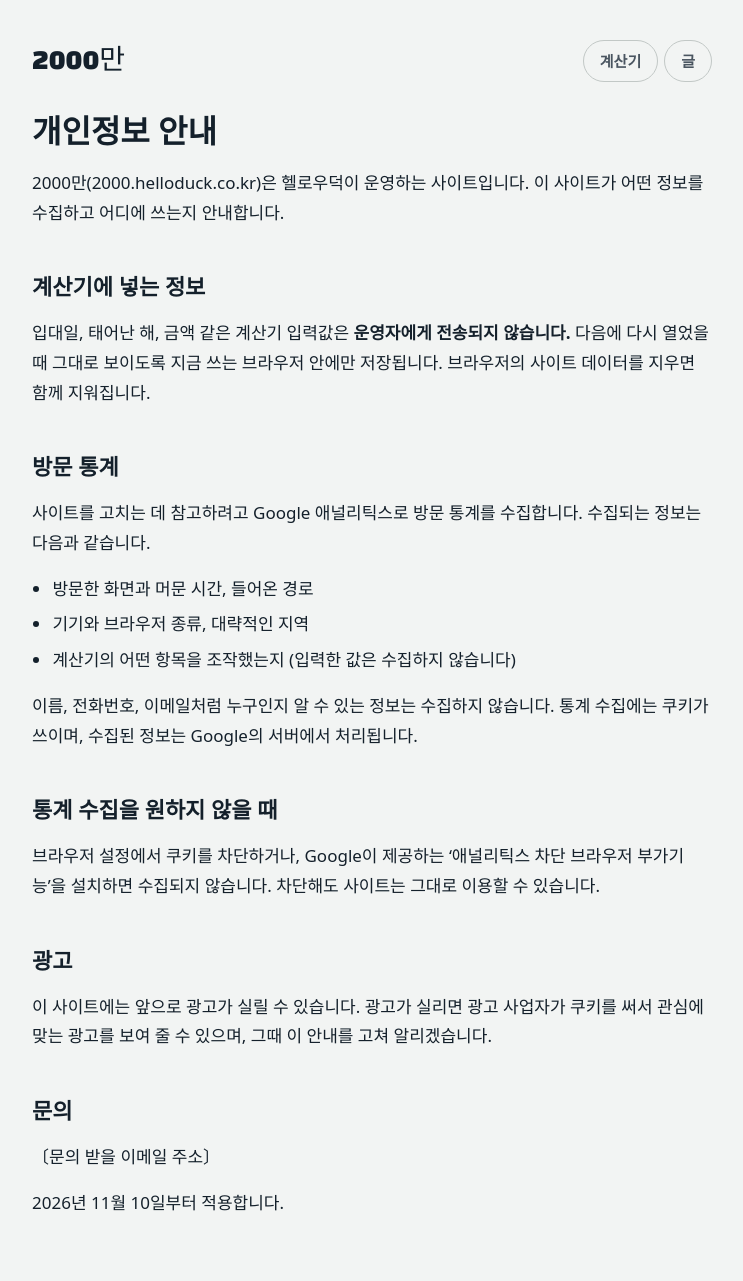
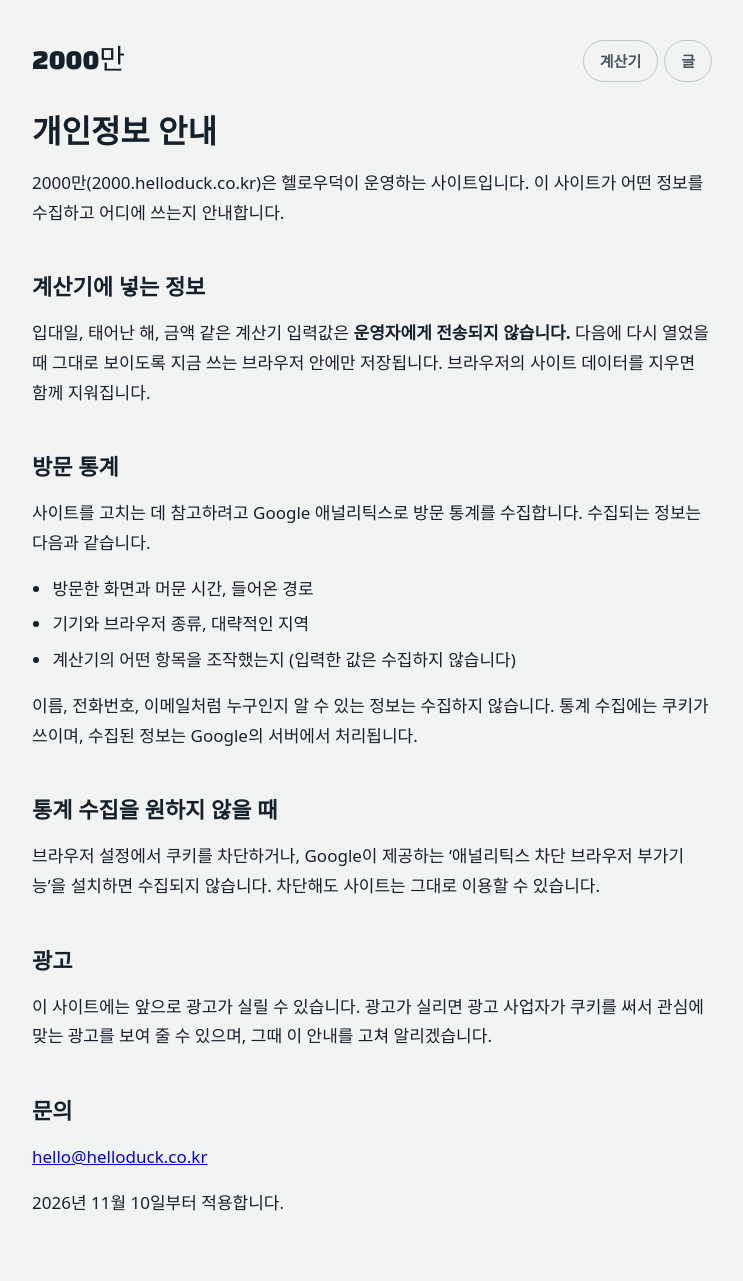
Before and after one commit to sephkwon/2000man, a Jekyll site: the page built from privacy.md, in a window 1280 px wide. Shown: the whole page, without its empty margins (268-1011 px from the left). Built offline with Jekyll 4.4.1, drawn with Linux system fonts in a browser that asks for light colours; some web fonts are replaced.

Commit message:
고객지원메일수정

```diff
--- a/privacy.md
+++ b/privacy.md
@@ -36,7 +36,7 @@ nav: none
 
 ## 문의
 
-〔문의 받을 이메일 주소〕
+[hello@helloduck.co.kr](mailto:hello@helloduck.co.kr)
 
 2026년 11월 10일부터 적용합니다.
 
```
